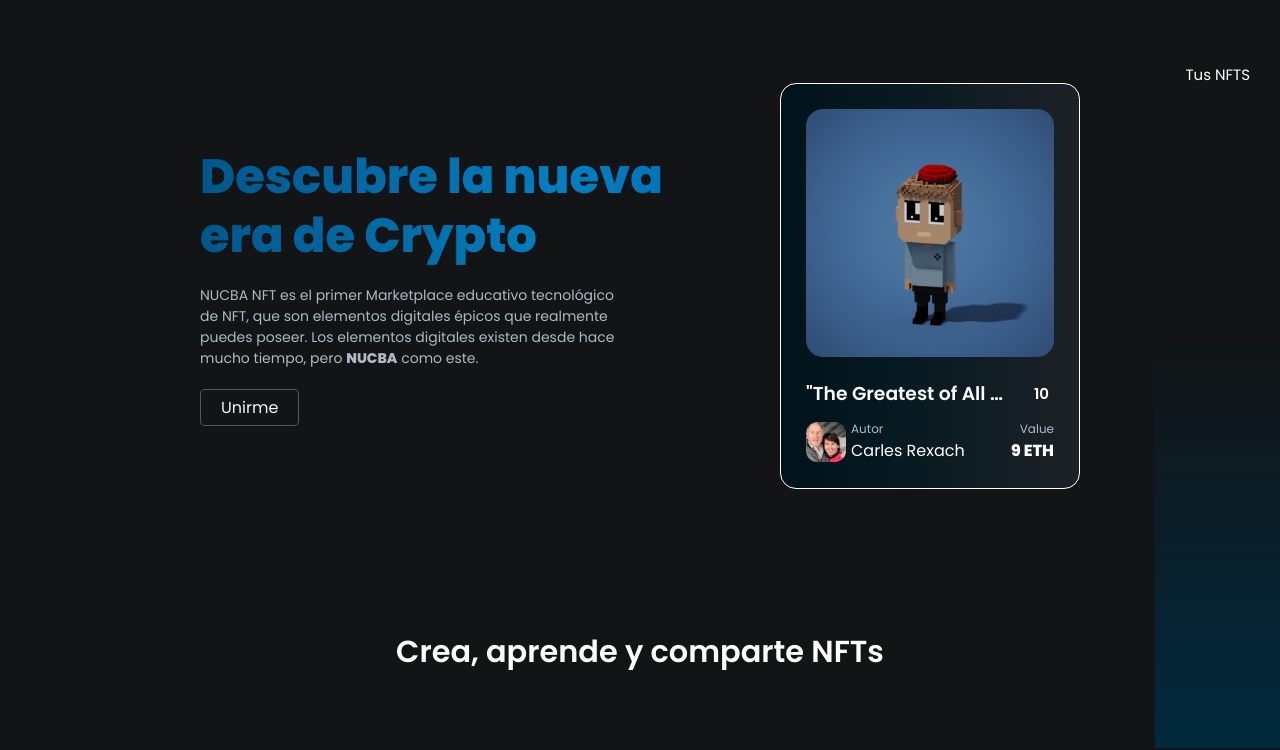
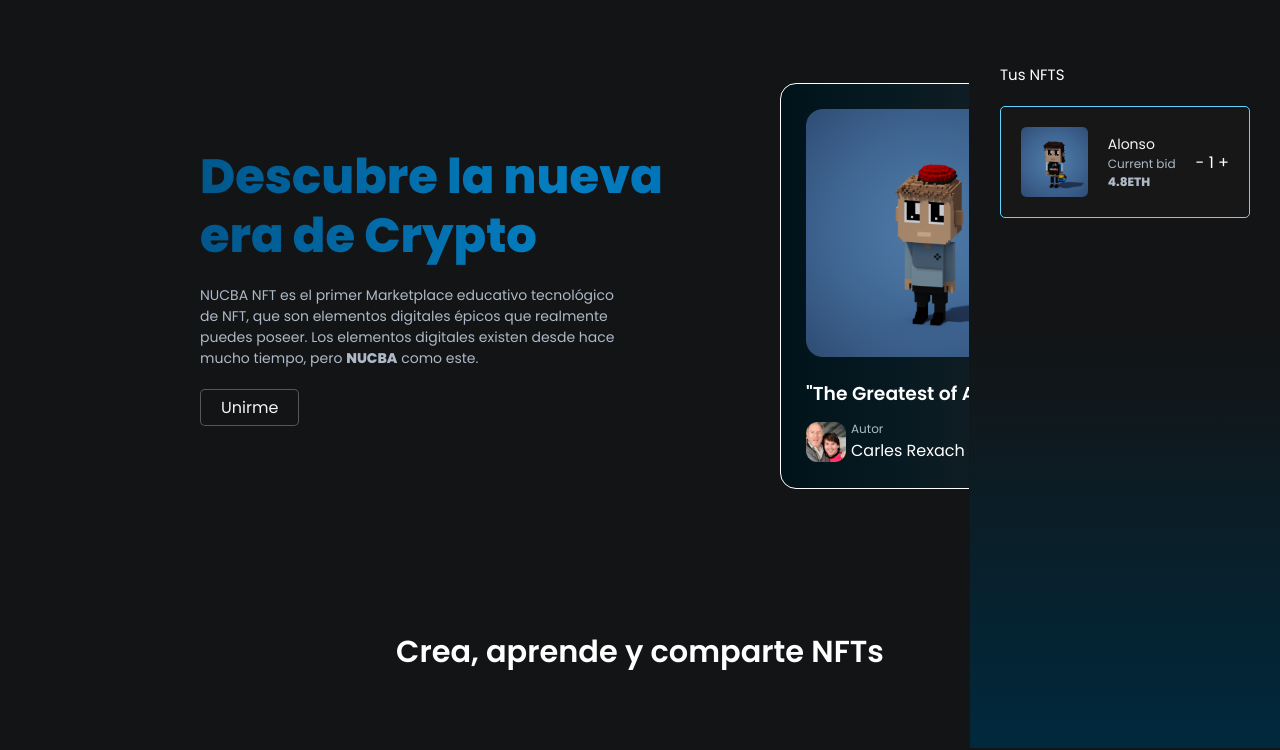
Before and after one commit to jeregiampieri/landing-page-full, a plain HTML site: page index.html in a window 1280 px wide. Shown: the part 52-802 px from the top of the page. Drawn offline with Linux system fonts and the light colour scheme.

Commit message:
estilado del carrito

```diff
--- a/index.html
+++ b/index.html
@@ -44,7 +44,19 @@
              <div class="carrito-contenedor">
                 <h2>Tus NFTS</h2>
                 <!-- Los productos dentro del carrito -->
-                <div class="carrito-items"></div>
+                <div class="carrito-items">
+                    <img src="./img/alonso.png" alt="imagen de alonso">
+                    <div class="carrito-item-info">
+                        <h3>Alonso</h3>
+                        <p>Current bid</p>
+                        <span>4.8ETH</span>
+                    </div>
+                    <div class="carrito-botones">
+                        <span class="resta">-</span>
+                        <span class="cantidad">1</span>
+                        <span class="suma">+</span>
+                    </div>
+                </div>
              </div>
         </nav>
      </header>
--- a/style.css
+++ b/style.css
@@ -734,5 +734,64 @@ funcionando */
     display: none;
 }
 
+.carrito-contenedor{
+    display: flex;
+    flex-direction: column;
+    gap: 20px;
+}
+
+.carrito-items img{
+    width: auto;
+    height: 70px;
+    border-radius: 5px;
+}
+
+.carrito-items{
+    display: flex;
+    border: 1px solid var(--electric);
+    justify-content: center;
+    align-items: center;
+    border-radius: 5px;
+    gap: 20px;
+    padding: 20px;
+    background-color: #171717;
+}
+
+.carrito-item-info{
+    display: flex;
+    flex-direction: column;
+    justify-content: start;
+    align-items: start;
+}
+
+.carrito-item-info h3{
+    color: var(--text-white);
+    font-size: 14px;
+    font-weight: 400;
+}
+
+.carrito-item-info p{
+    color: var(--text-gray);
+    font-size: 12px;
+    font-weight: 400;
+}
+
+.carrito-item-info span{
+    color: var(--text-gray);
+    font-size: 12px;
+    font-weight: 800;
+}
+
+.resta{
+    color: #fff;
+}
+
+.cantidad{
+    color: #fff;
+}
+
+.suma{
+    color: #fff;
+}
 
 /* Comienzo de web-responsive */
```
